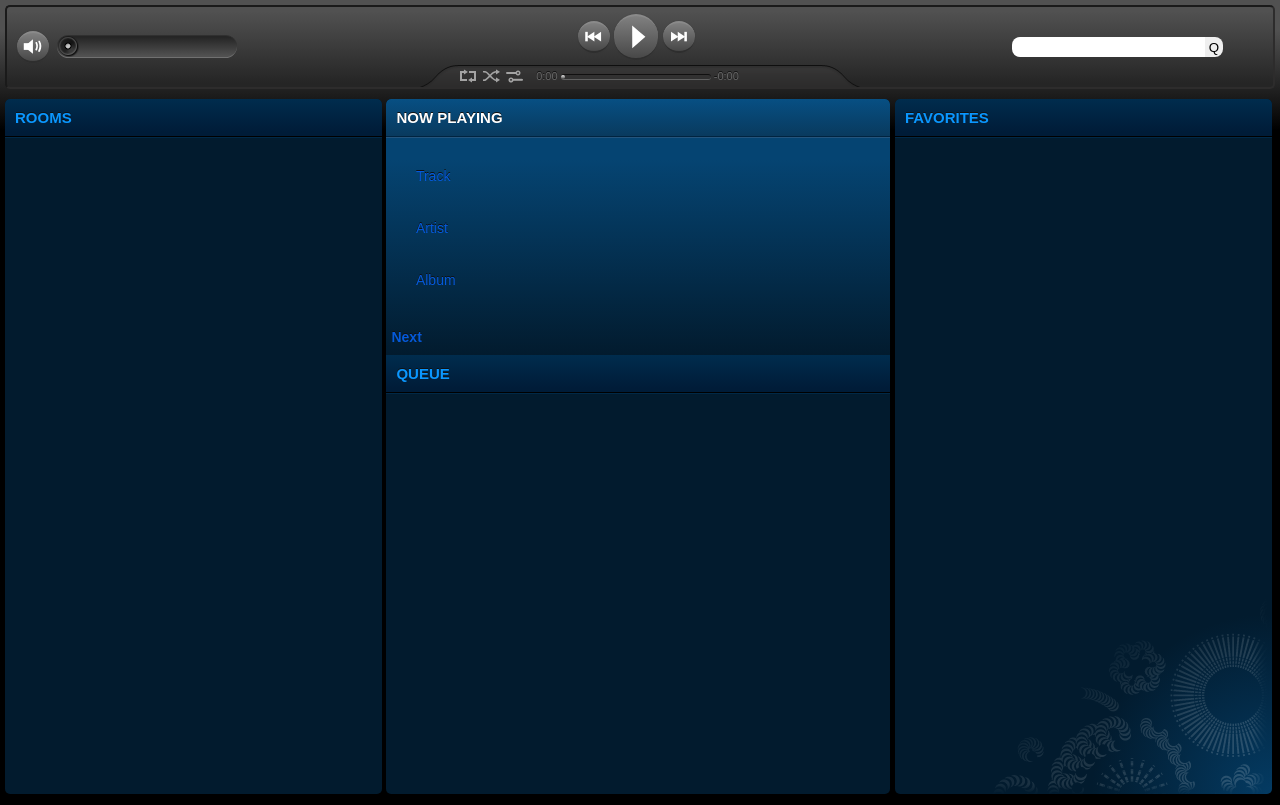
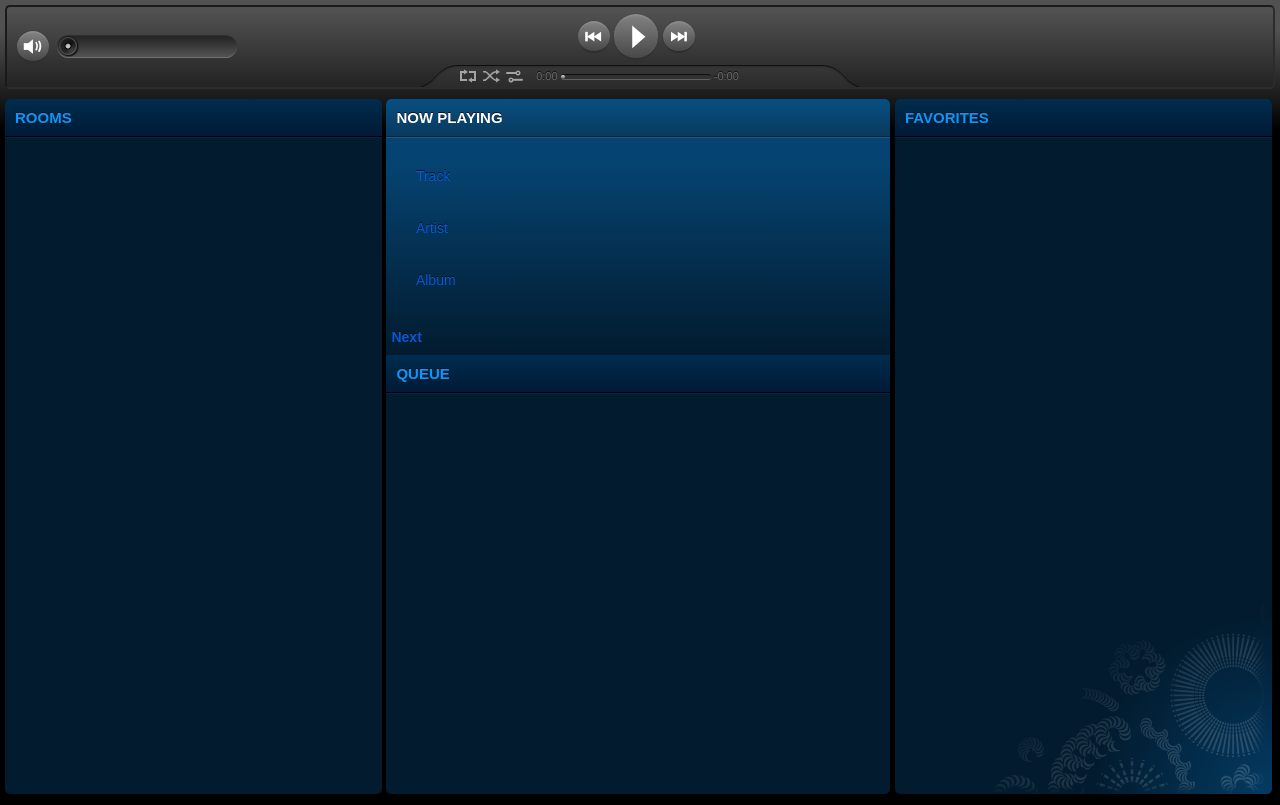
Before and after one commit to jishi/node-sonos-web-controller, a website: page static/index.html in a window 1280 px wide. Drawn offline with nearby package versions, Linux system fonts and the light colour scheme; no server answers.

```diff
--- a/package.json
+++ b/package.json
@@ -1,6 +1,6 @@
 {
   "name": "sonos-web-controller",
-  "version": "0.12.1",
+  "version": "0.12.2",
   "description": "Web based controller for your Sonos system",
   "author": "Jimmy Shimizu <jimmy@shimizu.se>",
   "repository": {
@@ -8,7 +8,7 @@
     "url": "https://github.com/jishi/node-sonos-web-controller.git"
   },
   "dependencies": {
-    "sonos-discovery": "https://github.com/jishi/node-sonos-discovery/tarball/master/",
+    "sonos-discovery": "https://github.com/jishi/node-sonos-discovery/archive/0.15.3.tar.gz",
     "node-static": "0.7.x",
     "socket.io": "0.9.x"
   },
--- a/static/index.html
+++ b/static/index.html
@@ -42,9 +42,8 @@
 					</div>
 				<span id="countdown">-0:00</span>
 			</div>
-
 		</div>
-		<div id="search">
+		<!--div id="search">
 			<input type="text" id="searchfield" /><button>Q</button>
 			<div id="search-result" class="loading">
 				<ul id="by-track">
@@ -54,8 +53,7 @@
 				<ul id="by-album">
 				</ul>
 			</div>
-		</div>
-		</div>
+		</div-->
 	</header>
 	<div id="column-container">
 		<div id="zone-container">
```
